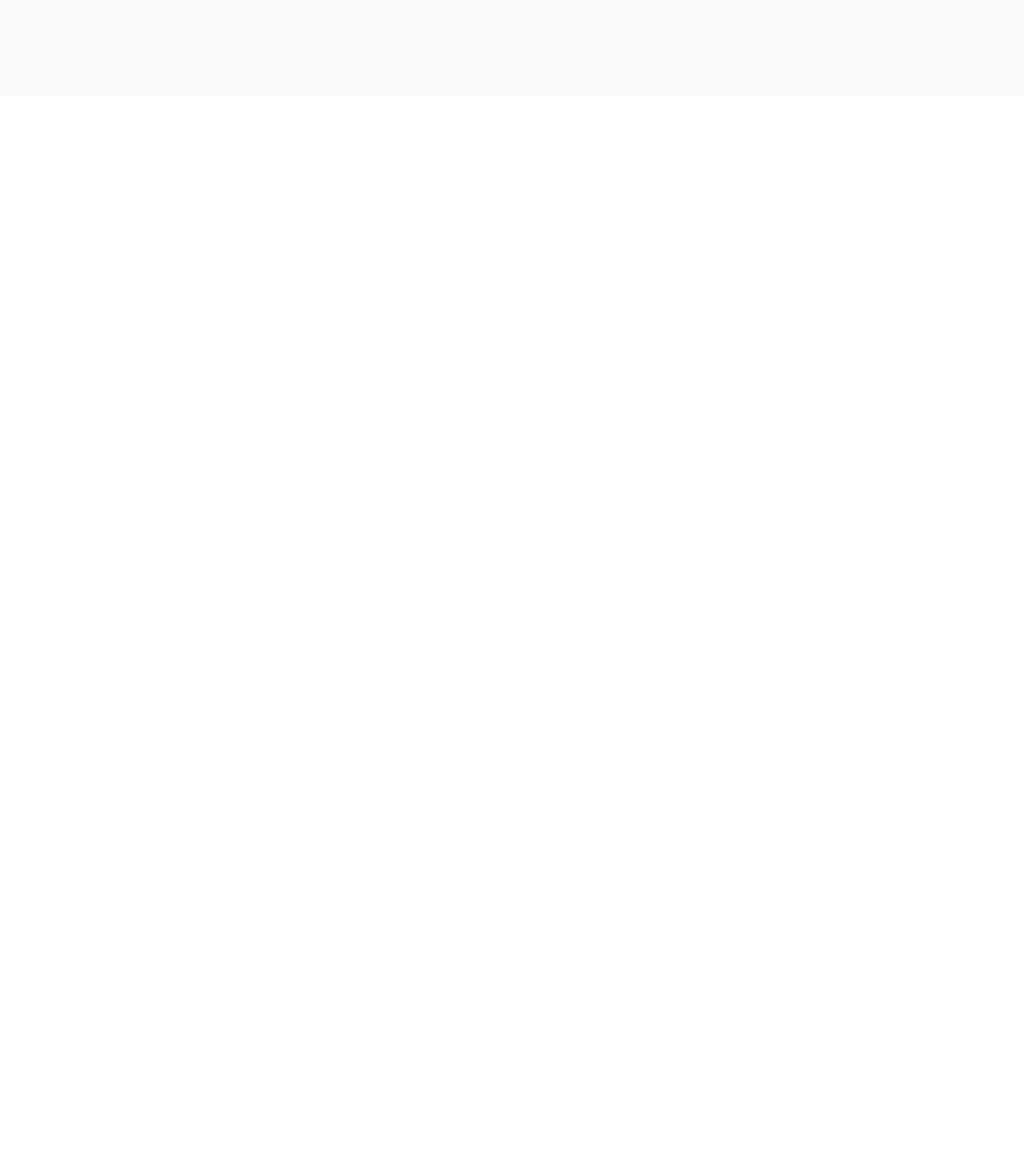
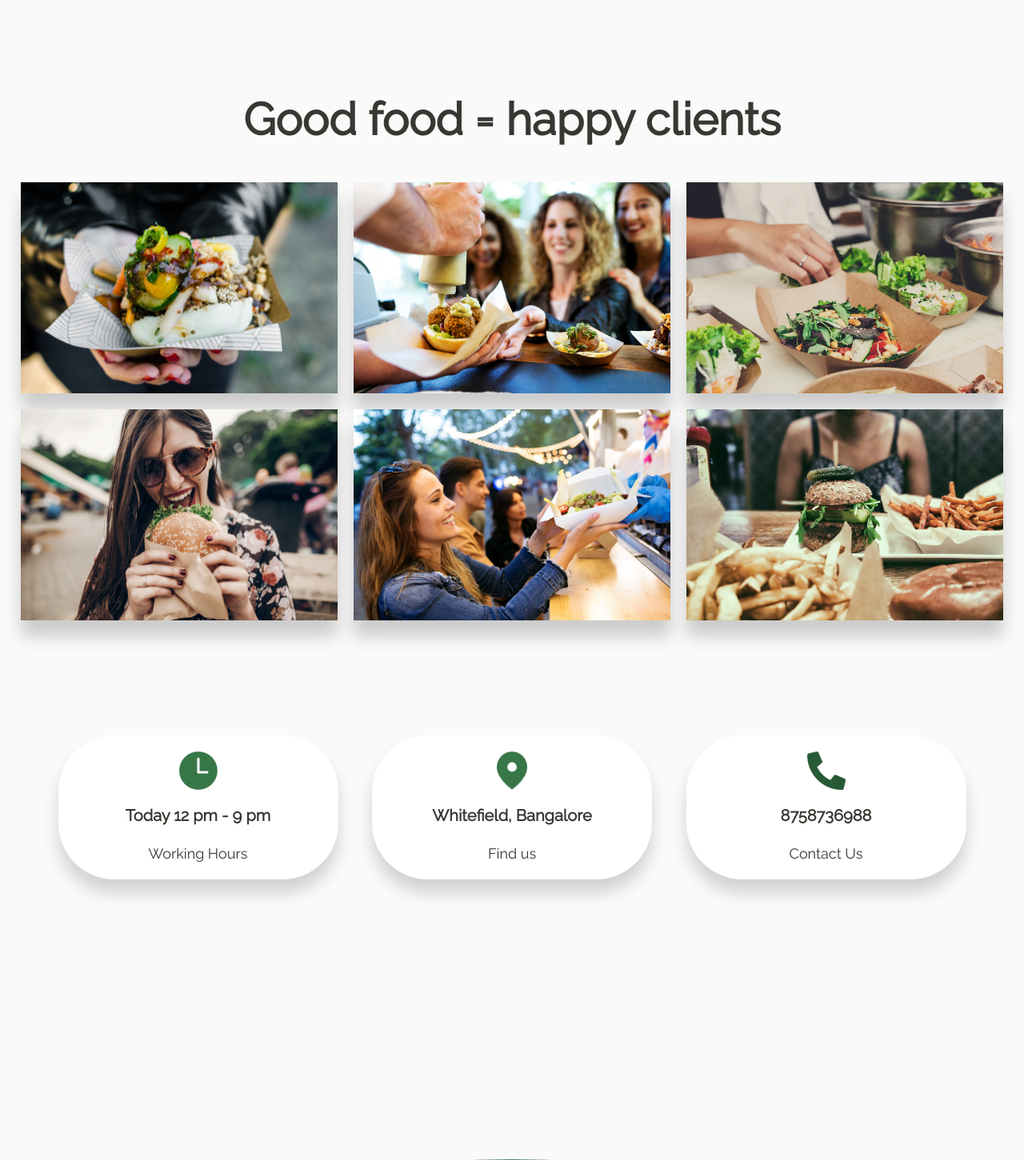
Before and after one commit to AnuragMaurya76/wrapped-green-ui, a React (Create React App) app: page / in a window 1280 px wide. Shown: the part 2280-3731 px from the top of the page at 80% size. Before the commit the page ends 2400 px from the top, so only its background shows below. Built offline with nearby package versions, Linux system fonts and the light colour scheme.

Commit message:
Add Review Page and Start footer section

```diff
--- /dev/null
+++ b/src/components/CustomImage/CustomImage.js
@@ -0,0 +1,7 @@
+import React from "react";
+import "./CustomImage.scss";
+
+function CustomImage(props) {
+  return <img className="custom-image" src={props.img} alt="img_alt"></img>;
+}
+export default CustomImage;
--- /dev/null
+++ b/src/components/CustomImage/CustomImage.scss
@@ -0,0 +1,5 @@
+.custom-image {
+  height: 264px;
+  width: 396px;
+  box-shadow: 0px 20px 20px 0px rgba(0, 0, 0, 0.19);
+}
--- /dev/null
+++ b/src/components/Footer/Footer.js
@@ -0,0 +1,32 @@
+import React from "react";
+import "./Footer.scss";
+import InfoCard from "../InfoCard/InfoCard";
+import timeIcon from "../../assets/time_icon@2x.png";
+import localizationIcon from "../../assets/localization_icon@2x.png";
+import phoneIcon from "../../assets/phone_icon@2x.png";
+
+function Footer() {
+  return (
+    <div className="footer">
+      <div className="footer-info-card">
+        <InfoCard
+          title={"Today 12 pm - 9 pm"}
+          subTitle={"Working Hours"}
+          img={timeIcon}
+        />
+        <InfoCard
+          title={"Whitefield, Bangalore"}
+          subTitle={"Find us"}
+          img={localizationIcon}
+        />
+        <InfoCard
+          title={"8758736988"}
+          subTitle={"Contact Us"}
+          img={phoneIcon}
+        />
+      </div>
+      <div className="footer-circle"></div>
+    </div>
+  );
+}
+export default Footer;
--- /dev/null
+++ b/src/components/Footer/Footer.scss
@@ -0,0 +1,33 @@
+.footer {
+  overflow: hidden;
+  height: 800px;
+  background-attachment: scroll;
+  background: #fafafa;
+  display: flex;
+  flex-direction: column;
+  align-items: center;
+  padding: 0px 30px;
+
+  &-info-card {
+    width: 100%;
+    display: flex;
+    flex-direction: row;
+    justify-content: space-evenly;
+  }
+
+  &-circle {
+    margin-top: 350px;
+    overflow-y: hidden;
+    border-radius: 50%;
+    background: #598464;
+    width: 1800px;
+    height: 1800px;
+    margin-bottom: -1100px;
+    &-image {
+      padding-top: 250px;
+      padding-right: 150px;
+      height: 65%;
+      width: 65%;
+    }
+  }
+}
--- /dev/null
+++ b/src/components/InfoCard/InfoCard.js
@@ -0,0 +1,13 @@
+import React from "react";
+import "./InfoCard.scss";
+
+function InfoCard(props) {
+  return (
+    <div className="info-card">
+      <img src={props.img} alt="alt_image" className="info-card-logo" />
+      <div className="info-card-title">{props.title}</div>
+      <div className="info-card-sub-title">{props.subTitle}</div>
+    </div>
+  );
+}
+export default InfoCard;
--- /dev/null
+++ b/src/components/InfoCard/InfoCard.scss
@@ -0,0 +1,28 @@
+.info-card {
+  width: 350px;
+  height: 180px;
+  background: #ffffff 0% 0% no-repeat padding-box;
+  box-shadow: 0px 17px 20px #00000029;
+  border-radius: 70px;
+  opacity: 1;
+  display: flex;
+  flex-direction: column;
+  justify-content: space-evenly;
+  align-items: center;
+  &-logo {
+    height: 48px;
+    width: auto;
+  }
+  &-title {
+    font: bold 20px/27px Raleway;
+    letter-spacing: 0px;
+    color: #383833;
+    opacity: 1;
+  }
+  &-sub-title {
+    font: normal normal normal 18px/27px Raleway;
+    letter-spacing: 0px;
+    color: #383833;
+    opacity: 1;
+  }
+}
--- /dev/null
+++ b/src/components/Review/Review.js
@@ -0,0 +1,27 @@
+import React from "react";
+import "./Review.scss";
+import galleryPhoto1 from "../../assets/galery_photo1@2x.png";
+import galleryPhoto2 from "../../assets/galery_photo2@2x.png";
+import galleryPhoto3 from "../../assets/galery_photo3@2x.png";
+import galleryPhoto4 from "../../assets/galery_photo4@2x.png";
+import galleryPhoto5 from "../../assets/galery_photo5@2x.png";
+import galleryPhoto6 from "../../assets/galery_photo6@2x.png";
+import CustomImage from "../CustomImage/CustomImage";
+
+function Review() {
+  return (
+    <div className="review">
+      <div className="review-header">Good food = happy clients</div>
+      <div className="review-grid">
+        <CustomImage img={galleryPhoto1} />
+        <CustomImage img={galleryPhoto2} />
+        <CustomImage img={galleryPhoto3} />
+        <CustomImage img={galleryPhoto4} />
+        <CustomImage img={galleryPhoto5} />
+        <CustomImage img={galleryPhoto6} />
+      </div>
+    </div>
+  );
+}
+
+export default Review;
--- /dev/null
+++ b/src/components/Review/Review.scss
@@ -0,0 +1,27 @@
+.review {
+  box-sizing: border-box;
+  overflow-x: hidden;
+  height: 800px;
+  background-attachment: scroll;
+  background: #fafafa;
+  display: flex;
+  flex-direction: column;
+  align-items: center;
+  padding: 0px 30px;
+  &-header {
+    text-align: left;
+    font: normal normal bold 56px/58px Raleway;
+    letter-spacing: 0px;
+    color: #383833;
+    opacity: 1;
+  }
+
+  &-grid {
+    margin: 50px 50px;
+    height: auto;
+    display: grid;
+    grid-template-columns: auto auto auto;
+    row-gap: 20px;
+    column-gap: 20px;
+  }
+}
--- a/src/pages/HomePageWeb/HomePageWeb.js
+++ b/src/pages/HomePageWeb/HomePageWeb.js
@@ -3,6 +3,8 @@ import Navbar from "../../components/Navbar/Navbar";
 import Header from "../../components/Header/Header";
 import AboutUs from "../../components/AboutUs/AboutUs";
 import Menu from "../../components/Menu/Menu";
+import Review from "../../components/Review/Review";
+import Footer from "../../components/Footer/Footer";
 function HomePageWeb() {
   return (
     <div>
@@ -10,6 +12,8 @@ function HomePageWeb() {
       <Header />
       <AboutUs />
       <Menu />
+      <Review />
+      <Footer />
     </div>
   );
 }
```
Also changed, not shown: 1 other file (tests, documents, lock files or other folders).
